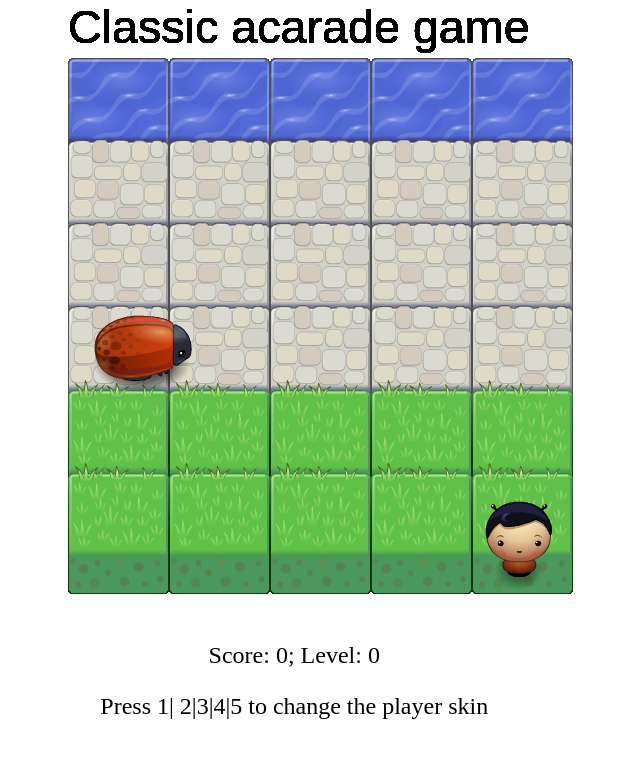
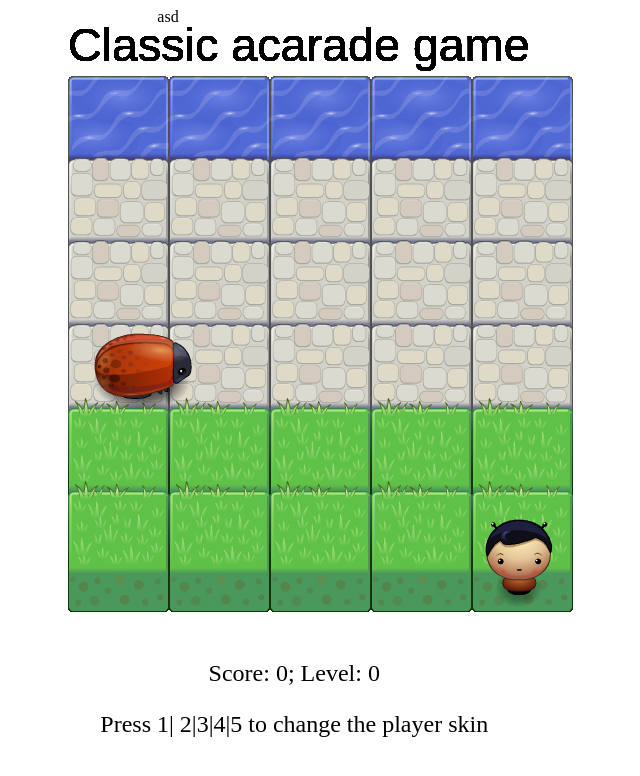
Before and after one commit to gwillig/Arcade-game, a plain HTML site: page index.html in a window 1280 px wide. Shown: the whole page, without its empty margins (472-1112 px from the left). Drawn offline with Linux system fonts and the light colour scheme.

Commit message:
change README.md

```diff
--- a/index.html
+++ b/index.html
@@ -6,6 +6,7 @@
     <link rel="stylesheet" href="css/style.css">
 </head>
 <body>
+  <div>asd</div>
   <canvas id="c"></canvas>
     <script src="js/resources.js"></script>
     <script src="js/app.js"></script>
```
